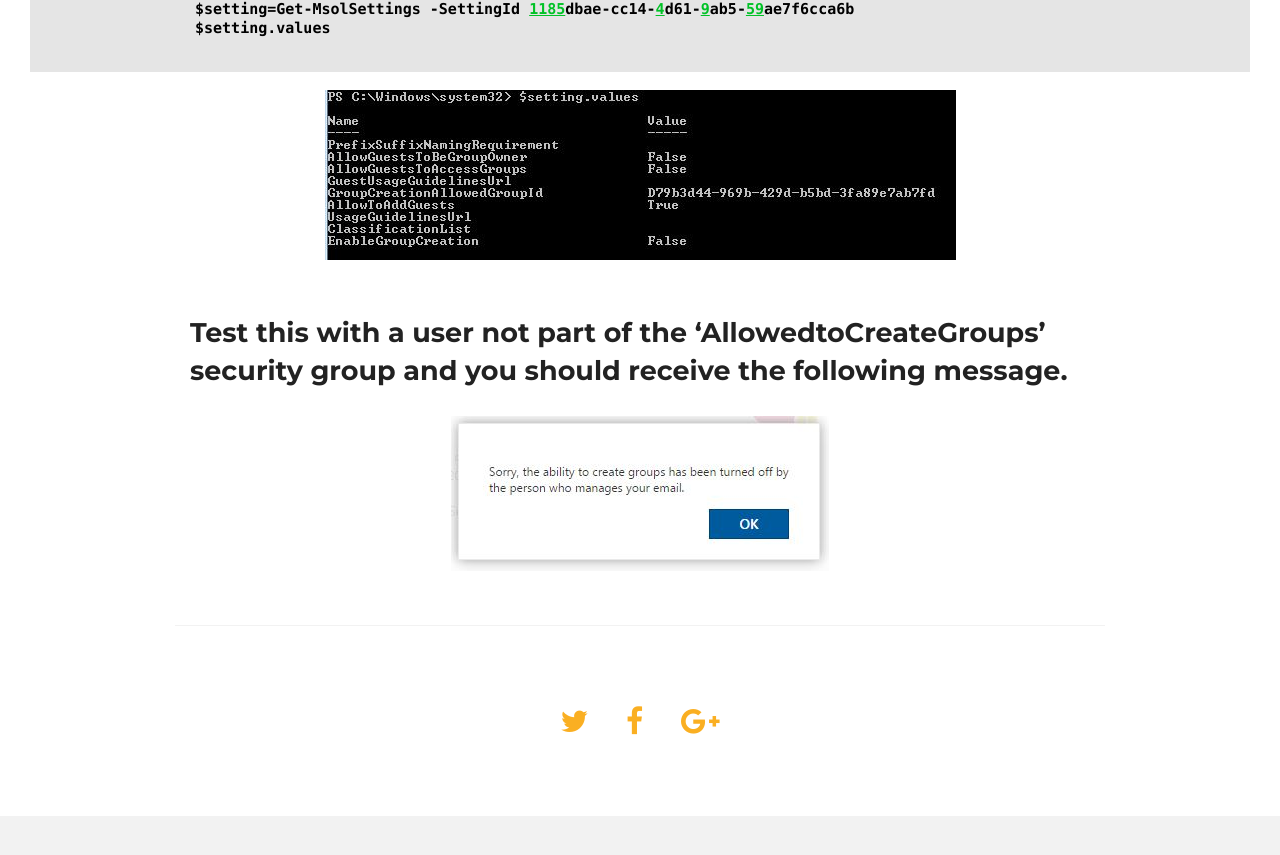
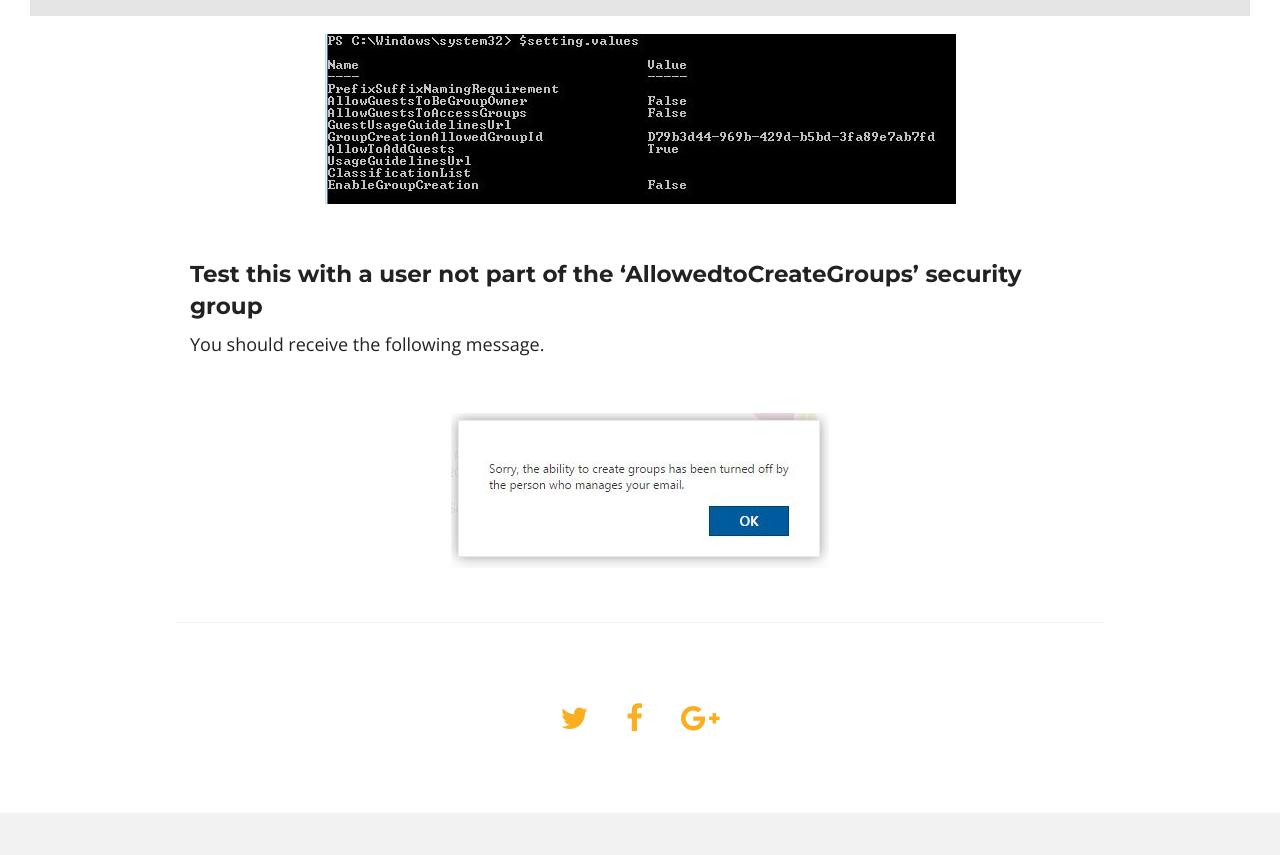
Before and after one commit to ldsouza/ldsouza.github.io, a Jekyll site: the page built from _posts/2017-01-30-disable-office-365-group-creation.md, in a window 1280 px wide and 900 px high, scrolled down 4972 px. Shown: the top 855 px of the window. Built offline with Jekyll 4.4.1, drawn with Linux system fonts in a browser that asks for light colours; nearby versions of some CDN libraries.

Commit message:
Update 2017-01-30-disable-office-365-group-creation.md

````diff
--- a/_posts/2017-01-30-disable-office-365-group-creation.md
+++ b/_posts/2017-01-30-disable-office-365-group-creation.md
@@ -38,7 +38,7 @@ Download and install the Online Services Sign-In Assistant.
 
 
 
-### Connect to the Office 365 service and sign into your Account.
+#### Connect to the Office 365 service and sign into your Account.
 
 ```javascript
 Connect-MsolService
@@ -47,7 +47,7 @@ Connect-MsolService
 ![Image]({{ site.url }}/images/blog/restrict-365-groups-creation/3.JPG)
 
 
-### Check the company level setting for creating Groups in your Office 365 tenant.
+#### Check the company level setting for creating Groups in your Office 365 tenant.
 
 ```javascript
 Get-MsolCompanyInformation
@@ -58,7 +58,7 @@ Verify that <b>UsersPermissiontoCreateGroupsEnabled<b> setting is set to True.
 ![Image]({{ site.url }}/images/blog/restrict-365-groups-creation/5.JPG)
 
 
-### Create a Security Group in Azure AD called "AllowedtoCreateGroups" and find the Object ID of this group.
+#### Create a Security Group in Azure AD called "AllowedtoCreateGroups" and find the Object ID of this group.
 
 
 ![Image]({{ site.url }}/images/blog/restrict-365-groups-creation/4.JPG)
@@ -72,7 +72,7 @@ We can now use the ObjectID to restrict Office 365 Group Creation to this group.
 ![Image]({{ site.url }}/images/blog/restrict-365-groups-creation/4.JPG)
 
 
-### Select the Office 365 Group settings template by running the following cmdlet.
+#### Select the Office 365 Group settings template by running the following cmdlet.
 
 ```javascript
 $Setting = Get-MsolAllSettings | Where-Object { $_.DisplayName -eq “Group.Unified” }
@@ -81,7 +81,7 @@ $Value = $Setting.GetSettingsValue()
 ```
 
 
-### Disable Group creation and restrict creation to only the group we created earlier.
+#### Disable Group creation and restrict creation to only the group we created earlier.
 
 ```javascript
 $Value[“GroupCreationAllowedGroupId”] = "d79b3d44-969b-429d-b5bd-3fa89e7ab7fd"
@@ -90,7 +90,7 @@ Set-MsolSettings -SettingId $SettingId -SettingsValue $Value
 ```
 
 
-### Verify the new settings of the template.
+#### Verify the new settings of the template.
 
 ```javascript
 Get-MsolAllSettings
@@ -102,6 +102,8 @@ $setting.values
 
 
 
-### Test this with a user not part of the 'AllowedtoCreateGroups' security group and you should receive the following message.
+#### Test this with a user not part of the 'AllowedtoCreateGroups' security group
+
+You should receive the following message.
 
 ![Image]({{ site.url }}/images/blog/restrict-365-groups-creation/8.JPG)
````
